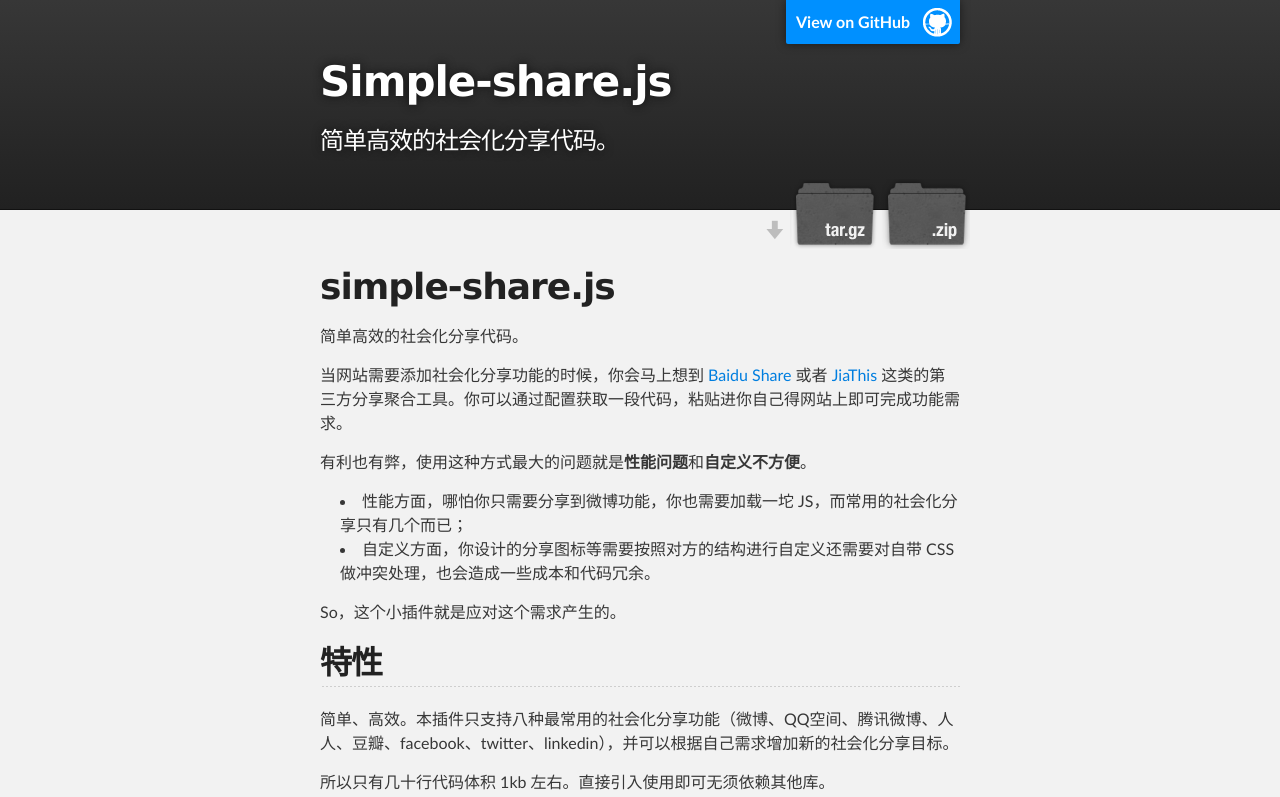
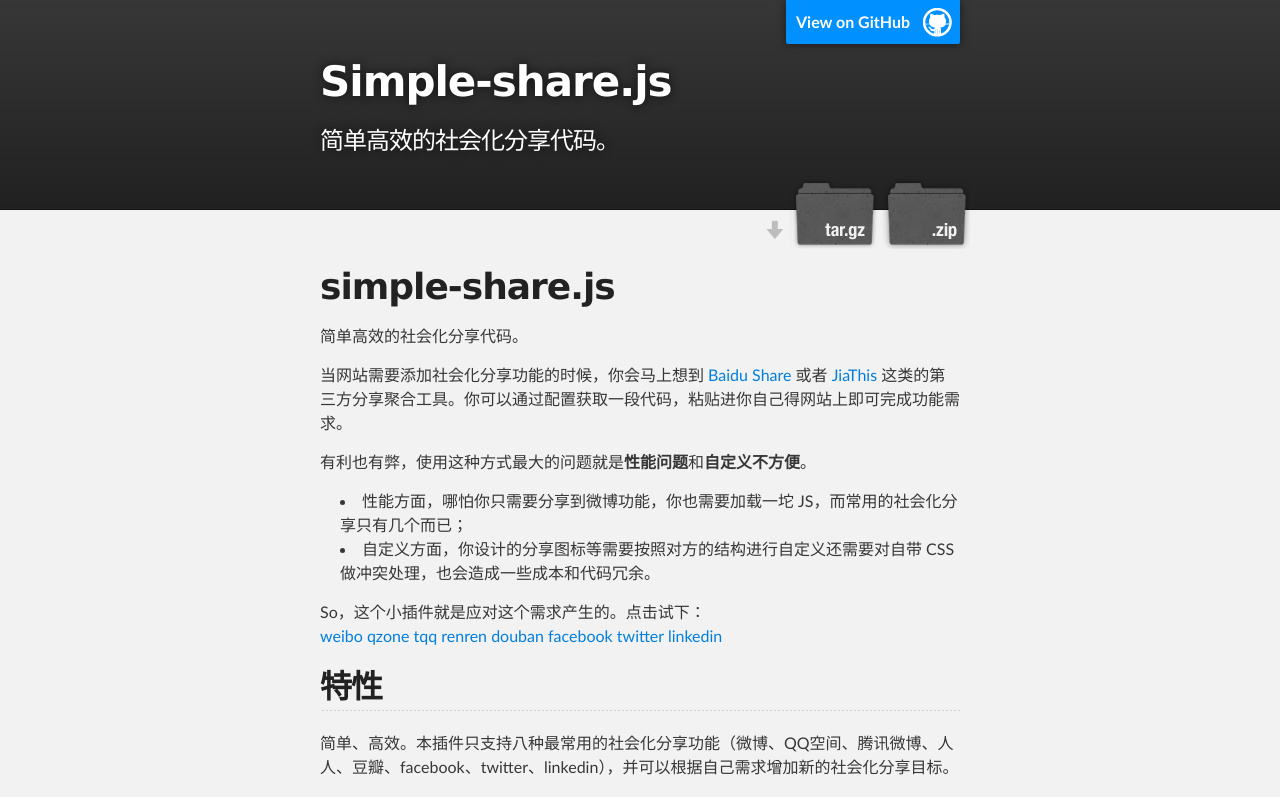
Before and after one commit to yujiangshui/simple-share.js, a plain HTML site: page index.html in a window 1280 px wide. Shown: the top 797 px of the page. Drawn offline with Linux system fonts and the light colour scheme.

Commit message:
add demo code

```diff
--- a/index.html
+++ b/index.html
@@ -45,7 +45,15 @@
 <li>自定义方面，你设计的分享图标等需要按照对方的结构进行自定义还需要对自带 CSS 做冲突处理，也会造成一些成本和代码冗余。</li>
 </ul>
 
-<p>So，这个小插件就是应对这个需求产生的。</p>
+<p>So，这个小插件就是应对这个需求产生的。点击试下：<br>
+<a href="javascript:share.weibo();">weibo</a>
+<a href="javascript:share.qzone();">qzone</a>
+<a class="sharetotqq" href="javascript:;">tqq</a>
+<a href="javascript:share.renren();">renren</a>
+<a href="javascript:share.douban();">douban</a>
+<a href="javascript:share.facebook();">facebook</a>
+<a href="javascript:share.twitter();">twitter</a>
+<a href="javascript:share.linkedin();">linkedin</a></p>
 
 <h2>
 <a id="特性" class="anchor" href="#%E7%89%B9%E6%80%A7" aria-hidden="true"><span class="octicon octicon-link"></span></a>特性</h2>
@@ -144,6 +152,15 @@
     </div>
 
 
+<script src="./lib/simple-share.min.js"></script>
+<script>
 
+var share = new SimpleShare();
+
+document.querySelector('.sharetotqq').addEventListener('click',function() {
+  share.tqq();
+});
+
+</script>
   </body>
 </html>
--- /dev/null
+++ b/lib/simple-share.min.js
@@ -0,0 +1,2 @@
+/*! SimpleShare 2014-11-16 */
+var SimpleShare=function(a){function b(a){return a=a.replace("{url}",c),a=a.replace("{title}",d),a=a.replace("{content}",e),a=a.replace("{pic}",f)}var c=a.url||window.location.href,d=a.title||document.title,e=a.content||"",f=a.pic||"";c=encodeURIComponent(c),d=encodeURIComponent(d),e=encodeURIComponent(e),f=encodeURIComponent(f);var g="http://sns.qzone.qq.com/cgi-bin/qzshare/cgi_qzshare_onekey?url={url}&title={title}&pics={pic}&summary={content}",h="http://service.weibo.com/share/share.php?url={url}&title={title}&pic={pic}&searchPic=false",i="http://share.v.t.qq.com/index.php?c=share&a=index&url={url}&title={title}&appkey=801cf76d3cfc44ada52ec13114e84a96",j="http://widget.renren.com/dialog/share?resourceUrl={url}&srcUrl={url}&title={title}&description={content}",k="http://www.douban.com/share/service?href={url}&name={title}&text={content}&image={pic}",l="https://www.facebook.com/sharer/sharer.php?u={url}&t={title}&pic={pic}",m="https://twitter.com/intent/tweet?text={title}&url={url}",n="https://www.linkedin.com/shareArticle?title={title}&summary={content}&mini=true&url={url}&ro=true";this.qzone=function(){window.open(b(g))},this.weibo=function(){window.open(b(h))},this.tqq=function(){window.open(b(i))},this.renren=function(){window.open(b(j))},this.douban=function(){window.open(b(k))},this.facebook=function(){window.open(b(l))},this.twitter=function(){window.open(b(m))},this.linkedin=function(){window.open(b(n))}};
```
